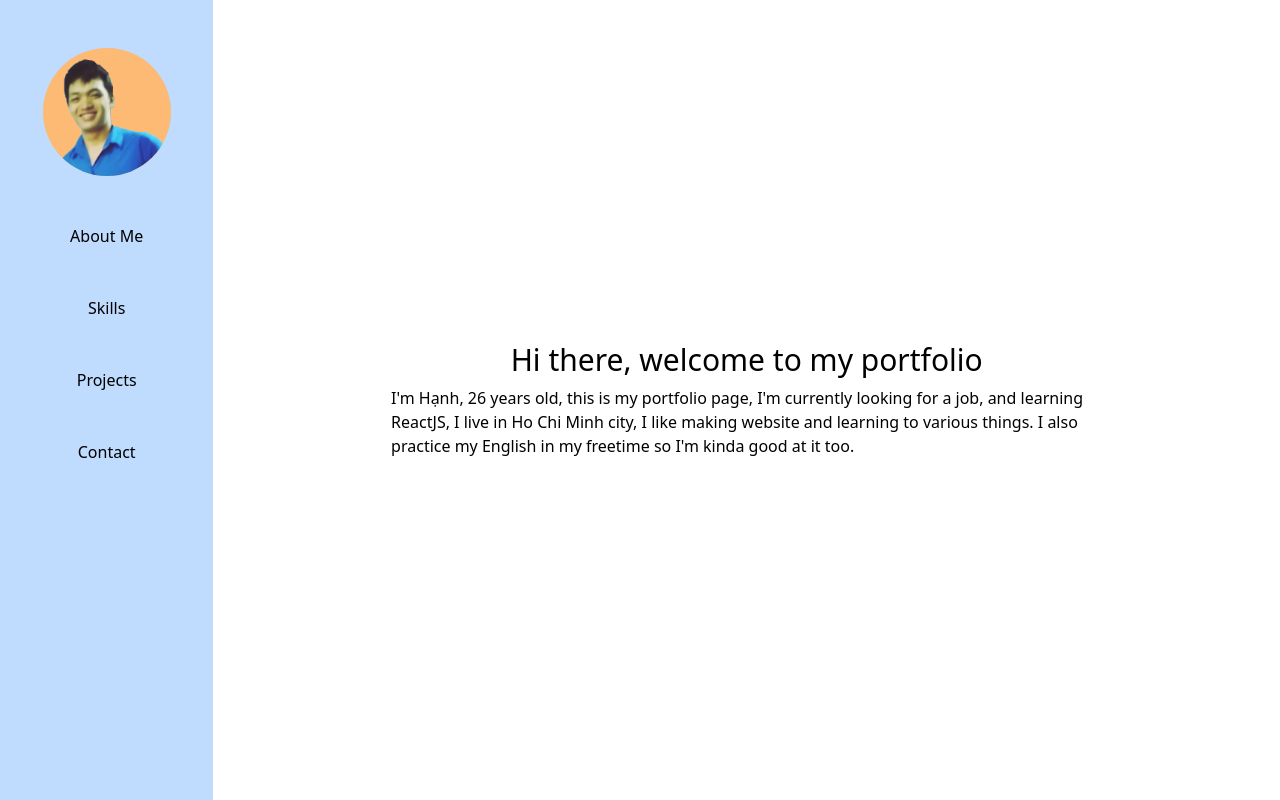
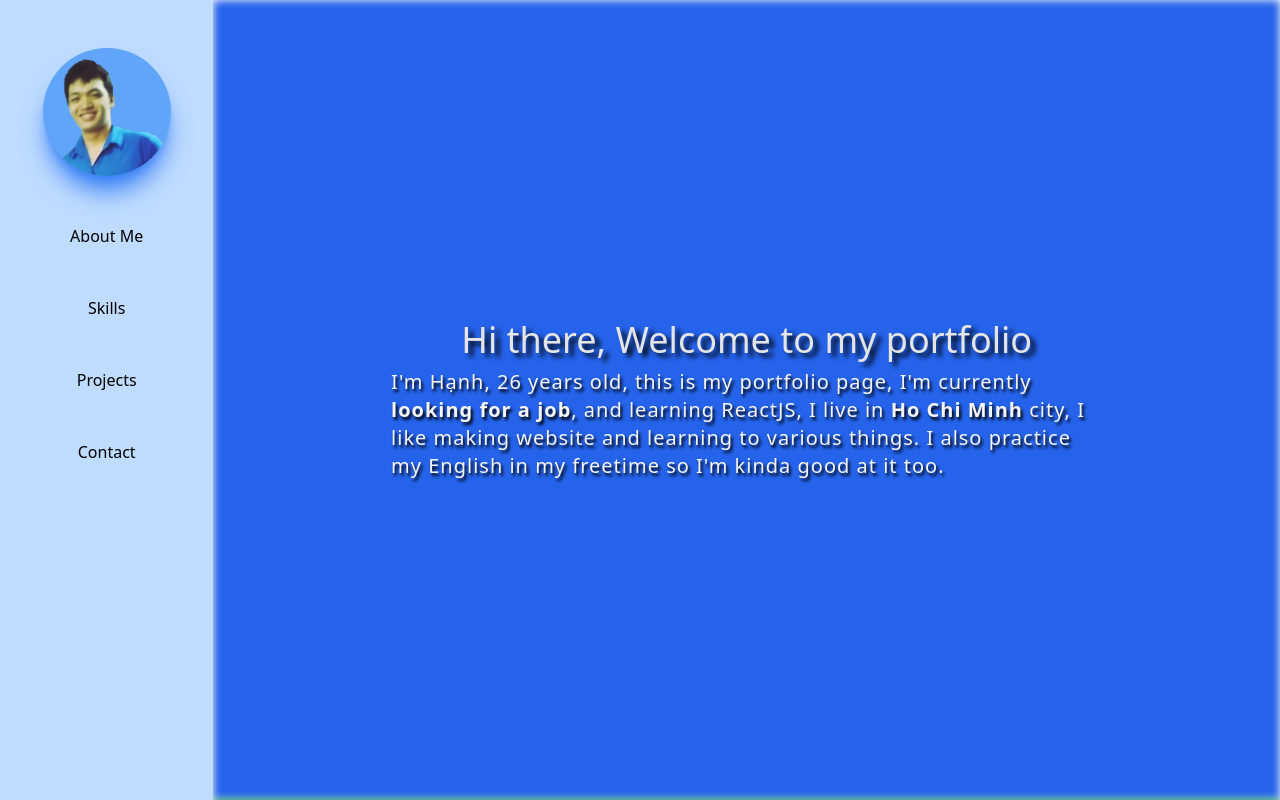
Before and after one commit to ndhanh96/portfolio-tailwindcss, a Next.js app: page / in a window 1280 px wide. Built offline with nearby package versions, Linux system fonts and the light colour scheme.

Commit message:
update color for each components

```diff
--- a/components/Decription.tsx
+++ b/components/Decription.tsx
@@ -2,16 +2,28 @@ import React from 'react';
 
 const Decription = () => {
   return (
-    <div
-      id='decription'
-      className='flex flex-col h-screen justify-center items-center gap-2'
-    >
-      <h1 className=' text-3xl '>Hi there, welcome to my portfolio</h1>
-      <div className='w-2/3'>
-        I'm Hạnh, 26 years old, this is my portfolio page, I'm currently looking
-        for a job, and learning ReactJS, I live in Ho Chi Minh city, I like
-        making website and learning to various things. I also practice my
-        English in my freetime so I'm kinda good at it too.
+    <div className='relative'>
+      <div className='h-screen w-full bg-blue-600 blur-sm'></div>
+      <div
+        id='decription'
+        className='flex flex-col h-screen justify-center items-center gap-2 absolute top-0 left-0'
+      >
+        <h1
+          style={{ textShadow: '5px 4px 5px black ' }}
+          className=' text-4xl text-neutral-200 font-thin font-sans selection:bg-pink-600'
+        >
+          Hi there, Welcome to my portfolio
+        </h1>
+        <div
+          // style={{ textShadow: '1px 2px 3px black' }}
+          className='w-2/3 text-neutral-100 text-xl text-shadow-sm font-light tracking-wider selection:bg-yellow-500'
+        >
+          I'm Hạnh, 26 years old, this is my portfolio page, I'm currently{' '}
+          <span className='font-semibold'>looking for a job</span>, and learning
+          ReactJS, I live in <span className='font-semibold'>Ho Chi Minh</span>{' '}
+          city, I like making website and learning to various things. I also
+          practice my English in my freetime so I'm kinda good at it too.
+        </div>
       </div>
     </div>
   );
--- a/components/Layout.tsx
+++ b/components/Layout.tsx
@@ -1,11 +1,17 @@
+import Head from 'next/head';
 import React, { ReactNode } from 'react';
 import SideBar from './SideBar';
 
 export const Layout = ({ children }: { children: ReactNode }) => {
   return (
-    <div className='flex w-full h-screen'>
-      <SideBar />
-      <main className='w-full overflow-auto'>{children}</main>
-    </div>
+    <>
+      <Head>
+        <title>Portfolio | ndhanh96</title>
+      </Head>
+      <div className='flex w-full h-screen'>
+        <SideBar />
+        <main className='w-full overflow-auto'>{children}</main>
+      </div>
+    </>
   );
 };
--- a/components/Projects.tsx
+++ b/components/Projects.tsx
@@ -1,16 +1,23 @@
-import Image from 'next/image'
-import Link from 'next/link'
-import React from 'react'
+import Image from 'next/image';
+import Link from 'next/link';
+import React from 'react';
 
 const Projects = () => {
   return (
-    <div
+    <div className='relative'>
+      <div className='h-screen w-full bg-yellow-300 blur'></div>
+      <div
         id='projects'
-        className='flex flex-col justify-center items-center h-screen gap-10 mx-20'
+        className='h-screen w-full flex flex-col items-center justify-center gap-10 absolute top-0 left-0'
       >
-        <h1 className='text-2xl'>Here's what I did with my knowledges</h1>
-        <div className='flex w-4/5 justify-between bg-yellow-200 items-center'>
-          <div className='w-40 h-44 hover:cursor-pointer relative'>
+        <h1
+          style={{ textShadow: '4px 4px 3px #F59B1B' }}
+          className='text-4xl font-thin bg-fuchsia-500 selection:bg-green-900 text-white'
+        >
+          Here's what I did from what I learned
+        </h1>
+        <div className='flex w-full justify-between items-center px-10'>
+          <div className='w-40 h-44 hover:cursor-pointer  relative'>
             <Link href='https://uniqlo-homepage-clone.vercel.app/'>
               <Image
                 src='/uniqlo-homepage.jpeg'
@@ -19,25 +26,33 @@ const Projects = () => {
               />
             </Link>
           </div>
-          <div className='w-2/3 '>
-            A uniqlo homepage with fully responsive made with TaildwindCSS and
-            NextJS
+          <div className='w-full h-full grid place-items-center bg-amber-400 shadow-md shadow-yellow-500'>
+            <p className='mx-32 text-white bg-amber-600 p-10 selection:bg-blue-800'>
+              A uniqlo homepage with fully responsive made with TaildwindCSS and
+              NextJS. Everything from navbar, slider and notice message from the
+              homepage.
+            </p>
           </div>
         </div>
-        <div className='flex w-4/5 justify-between bg-yellow-200 items-center'>
-          <div className='w-40 h-44 relative hover:cursor-pointer'>
+        <div className='flex w-full justify-between px-10  items-center'>
+          <div className='w-40 h-44 relative  hover:cursor-pointer'>
             <Link href='https://todo-app-one-self.vercel.app/'>
               <Image src='/todos.jpeg' layout='fill' />
             </Link>
           </div>
-          <div className='w-2/3'>
-            A todo list site which save your todos on Postgres database and will
-            require you to login to add,edit,update,delete. You can login with
-            email/passwords or login with your own googgle account
+          <div className='w-full h-full grid place-items-center bg-amber-400 shadow-md shadow-yellow-500'>
+            <p className='mx-32 text-white bg-amber-600 p-10 selection:bg-cyan-600'>
+              A todo list site which save your todos on Postgres database and
+              will require you to login to add,edit,update,delete. You can login
+              with email/passwords or login with your own googgle account
+            </p>
           </div>
         </div>
-        <div className='flex gap-1'>
-          <p>And few others Jquery projects I made along the way:</p>
+        <div
+          style={{ textShadow: '2px 2px 2px #F59B1B' }}
+          className='flex gap-1 '
+        >
+          <p className=' text-zinc-800 '>And few others Jquery projects I made along the way:</p>
           <Link href='https://ndhanh96.github.io/JavaScript-Calculator/'>
             <a className='text-red-600'>Calculator</a>
           </Link>
@@ -46,7 +61,8 @@ const Projects = () => {
           </Link>
         </div>
       </div>
-  )
-}
+    </div>
+  );
+};
 
-export default Projects
+export default Projects;
--- a/components/SideBar.tsx
+++ b/components/SideBar.tsx
@@ -5,7 +5,7 @@ import React from 'react';
 const SideBar = () => {
   return (
     <div className='hidden md:flex flex-col items-center w-1/5 h-screen bg-blue-200 py-12 gap-12'>
-      <div className='flex items-center justify-center h-32 w-32 rounded-full overflow-hidden bg-orange-300 relative'>
+      <div className='flex items-center justify-center h-32 w-32 rounded-full shadow-xl shadow-blue-500 overflow-hidden bg-blue-400 relative'>
         <Image src='/avatar.png' layout='fill' objectFit='cover' />
       </div>
       <div>
--- a/components/Skills.tsx
+++ b/components/Skills.tsx
@@ -3,25 +3,35 @@ import React from 'react';
 
 const Skills = () => {
   return (
+    <div className='relative'>
+      <div className='h-screen w-full bg-green-600 blur-sm'></div>
       <div
         id='skills'
-      className='h-screen flex flex-col justify-center items-center gap-2'
+        className='absolute top-0 left-0 h-screen flex flex-col justify-center items-center gap-2  text-neutral-100 '
       >
-      <h1 className='text-3xl '>So what do I know ?</h1>
-      <div className='w-2/3'>
+        <h1
+          style={{ textShadow: '3px 3px 3px black ' }}
+          className='text-4xl text-neutral-200 font-thin selection:bg-orange-500'
+        >
+          So what do I <span className='font-semibold'>know</span> ?
+        </h1>
+        <div className='w-2/3 text-xl font-light text-shadow-sm selection:bg-indigo-700'>
           Just like everyone new to industry trying to get a job. I know basic
-        stuff but no real experiences. Things I know like: ReactJs, Mysql,
-        NextJs, Jquery, ExpressJS...
+          stuff but no real experiences. Things I know like:{' '}
+          <span className='font-semibold'>
+            ReactJs, Mysql, NextJs, Jquery, ExpressJS...
+          </span>
           <br></br>
           I'm currently rocking with NextJS everyday for both frontend and
           backend. Using Prisma to query from database.
           <br></br>
           <h3 className='py-1'>
             {' '}
-          And learning to make a good looking website.
+            And <span className='font-semibold'>learning</span> to make a good
+            looking website.
           </h3>
         </div>
-
+        {/* BIG CHUNK OF SVG LOGO */}
         <div id='logo-skills' className='flex items-center py-2 gap-3'>
           <div className=' w-14 h-14 object-cover relative'>
             <Image title='reactjs' src='/reactjs.svg' layout='fill' />
@@ -46,7 +56,10 @@ const Skills = () => {
             <Image title='prisma-orm' src='/prisma.svg' layout='fill' />
           </div>
         </div>
-      <div>And I'm always open to learn anything related to web.</div>
+        <div className='font-medium text-shadow-sm selection:bg-red-600'>
+          And I'm always open to learn anything related to web.
+        </div>
+      </div>
     </div>
   );
 };
--- a/styles/globals.css
+++ b/styles/globals.css
@@ -7,3 +7,10 @@
     @apply scroll-smooth;
   }
 }
+
+@layer utilities {
+  .text-shadow-sm {
+    text-shadow: 2px 3px 3px black;
+
+  }
+}
```
Lines whose indentation alone changed are shown as unchanged.
